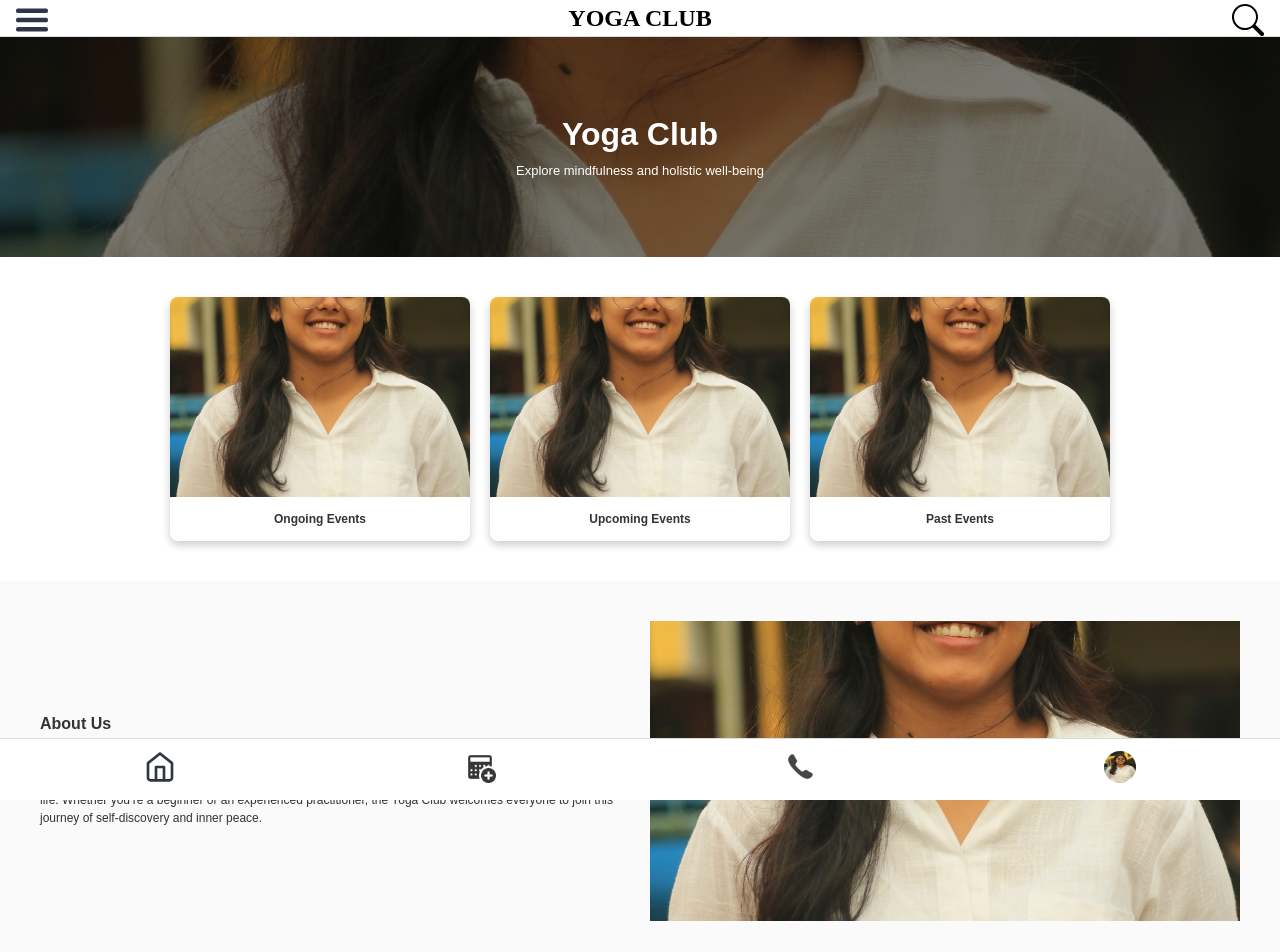
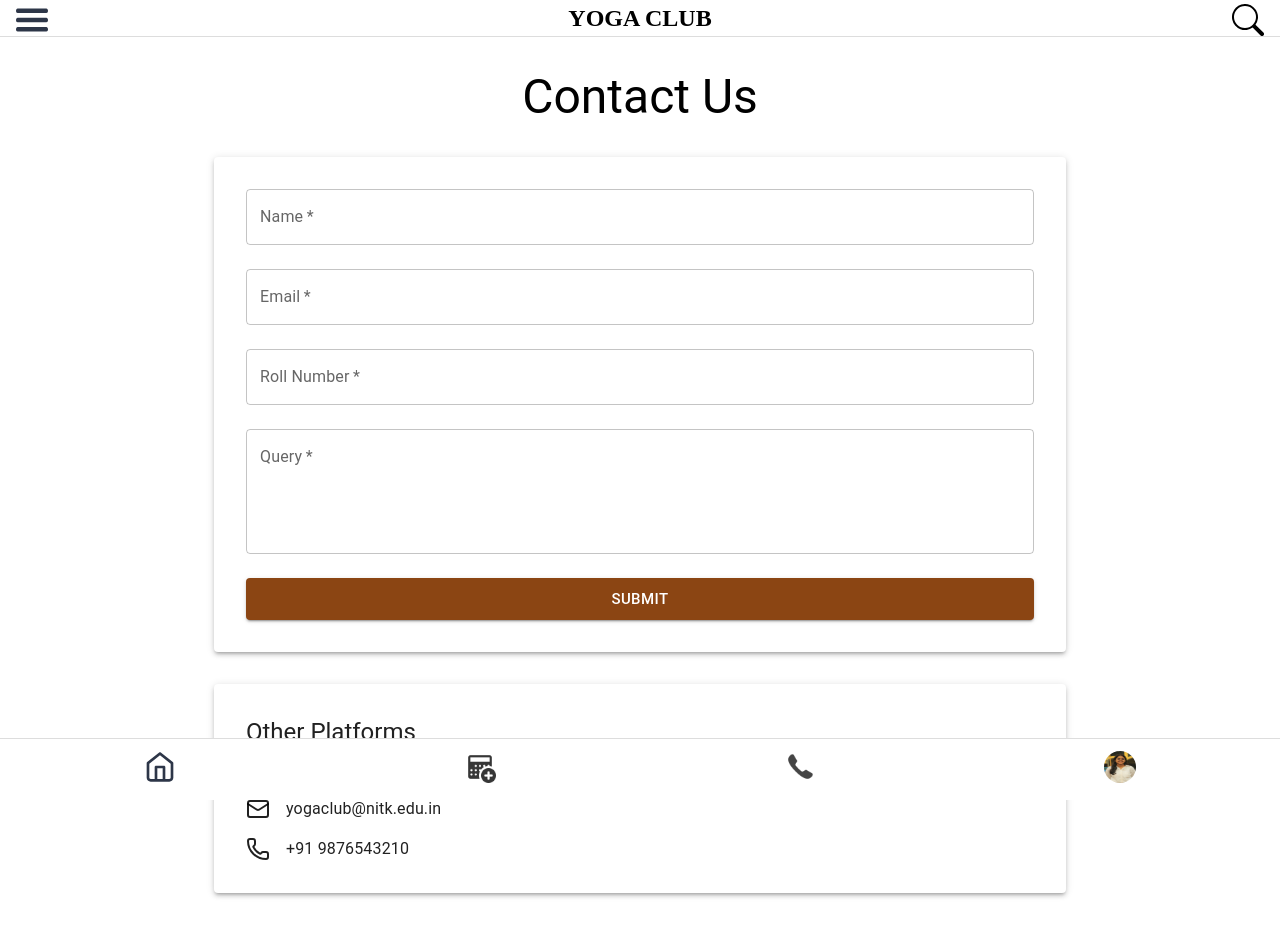
Before and after one commit to PrayagGP/yoga-website, a React (Create React App) app in the folder frontend/: page /contact in a window 1280 px wide. Shown: the top 952 px of the page. Built offline with nearby package versions, Linux system fonts and the light colour scheme; a web font is replaced by a local one.

Commit message:
Added Contact Page

```diff
--- a/frontend/src/App.js
+++ b/frontend/src/App.js
@@ -1,13 +1,18 @@
 import React from "react";
+import { BrowserRouter as Router, Routes, Route } from "react-router-dom";
 import Header from "./components/Header.js";
 import Footer from "./components/Footer.js";
 import Homepage from "./components/homepage.js";
+import Contact from "./components/Contact";
 
 function App() {
   return (
     <div>
       <Header />
-      <Homepage />
+      <Routes>
+          <Route path="/" element={<Homepage />} />
+          <Route path="/contact" element={<Contact />} />
+        </Routes>
       <Footer /> {/* Footer uses Link, so this works now */}
     </div>
   );
--- /dev/null
+++ b/frontend/src/components/Contact.css
@@ -0,0 +1,3 @@
+.MuiContainer-root {
+    min-height: calc(100vh - 80px);
+}
--- /dev/null
+++ b/frontend/src/components/Contact.js
@@ -0,0 +1,130 @@
+    import React, { useState } from 'react';
+    import { TextField, Button, Container, Typography, Paper, Box } from '@mui/material';
+    import { Instagram, Mail, Phone } from 'lucide-react';
+    import './Contact.css';
+
+    const Contact = () => {
+    const [formData, setFormData] = useState({
+        name: '',
+        email: '',
+        rollNo: '',
+        query: ''
+    });
+
+    const handleChange = (e) => {
+        setFormData({
+        ...formData,
+        [e.target.name]: e.target.value
+        });
+    };
+
+    const handleSubmit = (e) => {
+        e.preventDefault();
+        console.log(formData);
+    };
+
+    return (
+        <Container maxWidth="md" sx={{ pb: 10 }}>
+        <Box sx={{ mt: 4, mb: 4 }}>
+            <Typography variant="h3" align="center" gutterBottom>
+            Contact Us
+            </Typography>
+        </Box>
+
+        <Paper elevation={3} sx={{ p: 4, mb: 4 }}>
+            <form onSubmit={handleSubmit}>
+            <Box sx={{ display: 'flex', flexDirection: 'column', gap: 3 }}>
+                <TextField
+                label="Name"
+                name="name"
+                value={formData.name}
+                onChange={handleChange}
+                variant="outlined"
+                fullWidth
+                required
+                />
+
+                <TextField
+                label="Email"
+                name="email"
+                type="email"
+                value={formData.email}
+                onChange={handleChange}
+                variant="outlined"
+                fullWidth
+                required
+                />
+
+                <TextField
+                label="Roll Number"
+                name="rollNo"
+                value={formData.rollNo}
+                onChange={handleChange}
+                variant="outlined"
+                fullWidth
+                required
+                />
+
+                <TextField
+                label="Query"
+                name="query"
+                value={formData.query}
+                onChange={handleChange}
+                variant="outlined"
+                multiline
+                rows={4}
+                fullWidth
+                required
+                />
+
+                <Button
+                type="submit"
+                variant="contained"
+                color="primary"
+                size="large"
+                sx={{
+                    bgcolor: '#8B4513',
+                    '&:hover': {
+                    bgcolor: '#6B3410'
+                    }
+                }}
+                >
+                Submit
+                </Button>
+            </Box>
+            </form>
+        </Paper>
+
+        <Paper elevation={3} sx={{ p: 4 }}>
+            <Typography variant="h5" gutterBottom>
+            Other Platforms
+            </Typography>
+
+            <Box sx={{ display: 'flex', flexDirection: 'column', gap: 2 }}>
+            <Box sx={{ display: 'flex', alignItems: 'center', gap: 2 }}>
+                <Instagram size={24} />
+                <Typography>
+                yogaclubnitk
+                </Typography>
+            </Box>
+
+            <Box sx={{ display: 'flex', alignItems: 'center', gap: 2 }}>
+                <Mail size={24} />
+                <Typography>
+                yogaclub@nitk.edu.in
+                </Typography>
+            </Box>
+
+            <Box sx={{ display: 'flex', alignItems: 'center', gap: 2 }}>
+                <Phone size={24} />
+                <Typography>
+                +91 9876543210
+                </Typography>
+            </Box>
+            </Box>
+        </Paper>
+        </Container>
+    );
+    };
+
+    export default Contact;
--- a/frontend/src/components/Footer.js
+++ b/frontend/src/components/Footer.js
@@ -15,7 +15,9 @@ const Footer = () => {
       <Link to="/saved">
         <img src={calendaricon} alt="Bookmark" className="icons" />
       </Link>
-      <img src={callicon} alt="Like" className="icons" />
+      <Link to="/contact">
+      <img src={callicon} alt="Contact" className="icons" />
+      </Link>
       <Link to="/profile">
         <img src={profile} alt="Profile" className="profile-pic icons" />
         </Link>
```
Also changed, not shown: frontend/package.json (+9 -0 lines), 1 other file (tests, documents, lock files or other folders).
